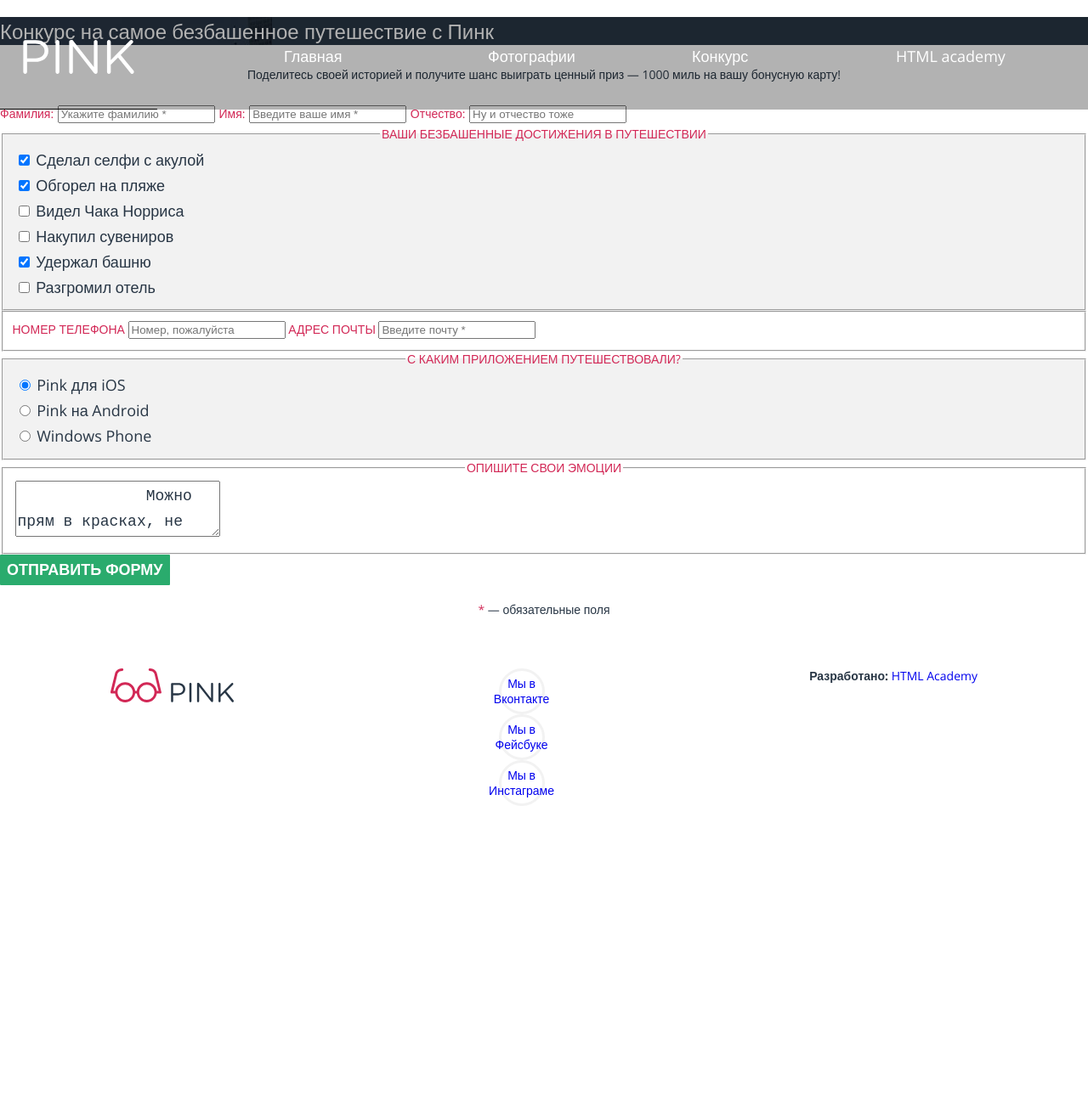
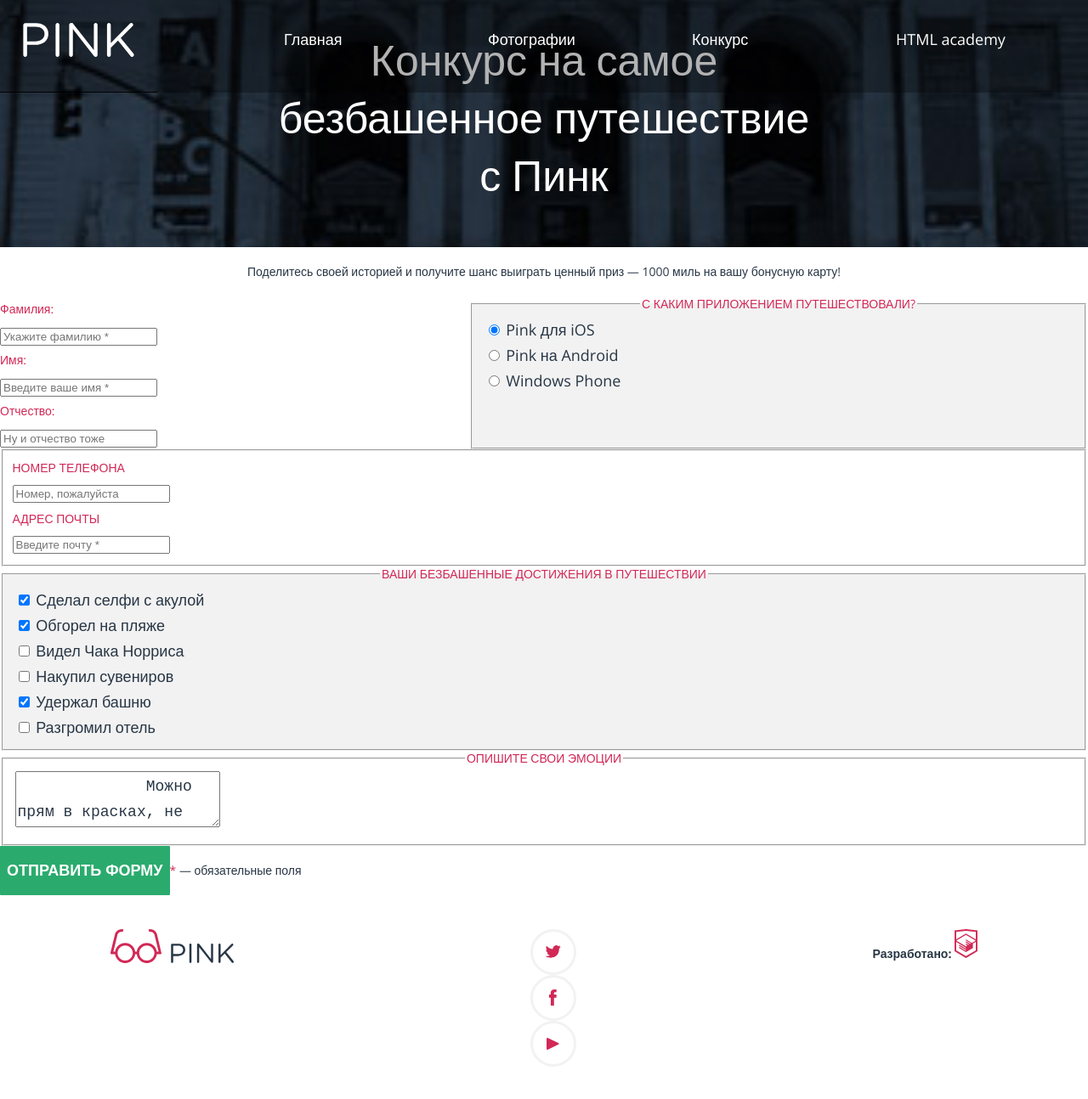
Before and after one commit to peterfeld/1391583-pink-20, a website: page source/form.html in a window 1280 px wide. Shown: the whole page at 85% size. Before the commit the page ends 999 px from the top, so only its background shows below. Drawn offline with nearby package versions, Linux system fonts and the light colour scheme; files that its build step writes are made by us from their sources.

Commit message:
Добавляет верстку страницы form

```diff
--- a/source/form.html
+++ b/source/form.html
@@ -11,7 +11,7 @@
       <a class="page-header__logo">
         <img src="img/logo-pink-white-mobile.svg" width="74" height="23" alt="Пинк">
       </a>
-      <nav class="main-nav">
+      <nav class="main-nav main-nav--opened">
         <button class="main-nav__toggle" type="button">
           <span class="visually-hidden">Открыть меню</span>
         </button>
@@ -46,22 +46,23 @@
       <h1 class="visually-hidden">Пинк: Конкурс</h1>
 
       <section class="tender">
-        <h2 class="tender__title">Конкурс на самое безбашенное путешествие с Пинк</h2>
+          <h2 class="tender__title"><div class="tender__wrapper">Конкурс на самое безбашенное путешествие с Пинк</div></h2>
         <p class="tender__text">Поделитесь своей историей и получите
           шанс выиграть ценный приз — 1000
           миль на вашу бонусную карту!</p>
 
         <form class="tender__form" action="https://echo.htmlacademy.ru" method="GET">
 
-          <label class="tender__label" for="surname">Фамилия:</label>
-          <input class="tender__input" type="text" placeholder="Укажите фамилию *" id="surname">
+          <div class="user-data">
+            <label class="user-data__label" for="surname">Фамилия:</label>
+            <input class="user-data__input" type="text" placeholder="Укажите фамилию *" id="surname">
 
-          <label class="tender__label" for="name">Имя:</label>
-          <input  class="tender__input" type="text" placeholder="Введите ваше имя *" id="name">
+            <label class="user-data__label" for="name">Имя:</label>
+            <input  class="user-data__input" type="text" placeholder="Введите ваше имя *" id="name">
 
-          <label class="tender__label" for="middle-name">Отчество:</label>
-          <input class="tender__input" type="text" placeholder="Ну и отчество тоже" id="middle-name">
-
+            <label class="user-data__label" for="middle-name">Отчество:</label>
+            <input class="user-data__input" type="text" placeholder="Ну и отчество тоже" id="middle-name">
+          </div>
           <fieldset class="record">
             <legend class="record__legend">Ваши безбашенные
             достижения в путешествии</legend>
@@ -138,6 +139,7 @@
       </section>
     </main>
 
+
     <footer class="page-footer">
       <div class="page-footer__wrapper">
         <div class="page-footer__logo">
@@ -148,19 +150,39 @@
         <div class="page-footer__social social">
           <ul class="social__list reset-list">
             <li class="social__item">
-              <a class="social__link social__link--vk" href="https://vk.com/htmlacademy" aria-label="Перейти на страницу В контакте">Мы в Вконтакте</a>
+              <a class="social__link social__link--vk" href="https://vk.com/htmlacademy" aria-label="Перейти на страницу В контакте">
+                <svg class="social__icon" version="1.0" id="Layer_1" xmlns="http://www.w3.org/2000/svg" xmlns:xlink="http://www.w3.org/1999/xlink" x="0px" y="0px" width="17.5px" height="14.663px" viewBox="0 0 17.5 14.663" enable-background="new 0 0 17.5 14.663" xml:space="preserve">
+                  <g id="W6EeEF_1_">
+                    <g>
+                      <path fill-rule="evenodd" clip-rule="evenodd" d="M11.283,0.153c1.736-0.485,3.074,0.263,3.685,1.151 c0.694-0.226,1.372-0.47,2.072-0.691c-0.004,0.841-0.538,1.478-0.883,1.727C16.861,2.506,17.5,1.86,17.5,1.86 c-0.175,0.976-1.035,1.746-1.611,1.977C15.65,10.429,12.617,14.793,5.507,14.66c-0.538,0,0.077,0-0.46,0 c-0.422,0-4.29-0.45-5.047-1.843c2.341,0.192,4.011-0.412,4.835-1.15c-0.989-0.293-2.761-0.464-3.07-2.881 c0.362,0.105,0.583,0.223,1.228,0.117C1.757,8.067,0.385,7.366,0.461,5.218c0.294,0.32,1.1,0.523,1.381,0.461 c-0.725-0.235-2.03-3.281-0.921-4.836C2.794,2.654,4.769,4.364,8.29,4.528C8.506,2.288,9.461,0.787,11.283,0.153z"/>
+                    </g>
+                  </g>
+                </svg>
+              </a>
             </li>
             <li class="social__item">
-              <a class="social__link social__link--fb" href="https://www.facebook.com/htmlacademy" aria-label="Перейти на страницу Facebook">Мы в Фейсбуке</a>
+              <a class="social__link social__link--fb" href="https://www.facebook.com/htmlacademy" aria-label="Перейти на страницу Facebook">
+                <svg class="social__icon" version="1.0" id="Layer_1" xmlns="http://www.w3.org/2000/svg" xmlns:xlink="http://www.w3.org/1999/xlink" x="0px" y="0px" width="8.673px" height="18.944px" viewBox="0 0 8.673 18.944" enable-background="new 0 0 8.673 18.944" xml:space="preserve">
+                  <path d="M6.275,3.357c0.799,0,1.599,0,2.398,0c0-1.119,0-2.238,0-3.357c-0.959,0-1.92,0-2.878,0C2.656,0.181,1.54,2.387,1.948,6.115 H0v3.517h1.958c0,3.104,0,6.208,0,9.312c1.279,0,2.558,0,3.837,0c0-3.104,0-6.208,0-9.312h2.857V6.115H5.786 C5.765,5.07,5.75,3.709,6.275,3.357z"/>
+                </svg>
+              </a>
             </li>
             <li class="social__item">
-              <a class="social__link social__link--insta" href="https://www.instagram.com/htmlacademy" aria-label="Перейти на страницу Instagram">Мы в Инстаграме</a>
+              <a class="social__link social__link--insta" href="https://www.instagram.com/htmlacademy" aria-label="Перейти на страницу Instagram">
+                <svg class="social__icon" version="1.0" id="Layer_1" xmlns="http://www.w3.org/2000/svg" xmlns:xlink="http://www.w3.org/1999/xlink" x="0px" y="0px" width="14.64px" height="13.96px" viewBox="0 0 14.64 13.96" enable-background="new 0 0 14.64 13.96" xml:space="preserve">
+                  <path d="M1.775,13.78C0.799,14.257,0,13.758,0,12.671V1.29c0-1.088,0.799-1.585,1.775-1.109l12.133,5.932 c0.975,0.478,0.975,1.258,0,1.736L1.775,13.78z"/>
+                </svg>
+              </a>
             </li>
           </ul>
         </div>
         <div class="page-footer__copyright copyright">
           <b class="copyright__text">Разработано:</b>
-          <a class="copyright__link" href="https://htmlacademy.ru/intensive/adaptive">HTML Academy</a>
+          <a class="copyright__link" href="https://htmlacademy.ru/intensive/adaptive">
+            <svg class="copyright__icon" version="1.0" id="Layer_1" xmlns="http://www.w3.org/2000/svg" xmlns:xlink="http://www.w3.org/1999/xlink" x="0px" y="0px" width="26.943px" height="34.09px" viewBox="0 0 26.943 34.09" enable-background="new 0 0 26.943 34.09" xml:space="preserve">
+              <path d="M13.62,0.017L13.472,0L0,1.412v24.661l13.472,8.017l13.43-7.99l0.042-0.026V1.412L13.62,0.017z M25.019,12.127L13.495,5.334 l-0.001-0.104L13.407,5.28l-0.088-0.056v0.109L1.925,12.118V3.147l11.547-1.212l11.547,1.212V12.127z M13.405,6.787L24.923,13.5 l-4.479,2.64l-7.093-4.221l-0.013,1.415l5.904,3.513l-0.86,0.507l-5.031-2.992l-0.013,1.415l3.827,2.275l-0.782,0.523l-3.032-1.787 l-0.013,1.413l1.852,1.091l-1.8,1.081L2.034,13.622L13.405,6.787z M1.925,15.127l11.411,6.791l0.015,1.044l-7.941-4.728L5.395,19.65 l7.979,4.796l0.017,1.076l-7.972-4.741l-0.013,1.415l8.021,4.821l0.045,0.026l8.143-4.872v-1.268l-0.011-0.148v-3.761l3.415-2.036 v10.02L13.472,31.85L1.925,24.979V15.127z"/>
+            </svg>
+          </a>
         </div>
       </div>
     </footer>
--- a/source/less/blocks/application.less
+++ b/source/less/blocks/application.less
@@ -5,6 +5,14 @@
   font-size: 18px;
   line-height: 30px;
   color: @basis-blue;
+
+  @media (min-width: @tablet-width) {
+    order: -2;
+  }
+
+  @media (min-width: @desktop-width) {
+    flex-grow: 1;
+  }
 }
 
 .application__text {
--- a/source/less/blocks/contacts-form.less
+++ b/source/less/blocks/contacts-form.less
@@ -4,9 +4,15 @@
   font-size: 14px;
   line-height: 30px;
   background-color: @basis-white;
+  order: -1;
+
+  @media (min-width: @desktop-width) {
+    width: 100%;
+  }
 }
 
 .contacts-form__label {
   text-transform: uppercase;
   color: @basis-red;
+  display: block;
 }
--- a/source/less/blocks/feedback.less
+++ b/source/less/blocks/feedback.less
@@ -1,3 +1,9 @@
+.feedback {
+  @media (min-width: @desktop-width) {
+    width: 100%
+  }
+}
+
 .feedback__title {
   font-style: normal;
   font-weight: normal;
--- a/source/less/blocks/record.less
+++ b/source/less/blocks/record.less
@@ -1,5 +1,9 @@
 .record {
   background-color: @basis-extra-grey;
+
+  @media (min-width: @desktop-width) {
+    width: 100%
+  }
 }
 
 .record__legend {
--- a/source/less/blocks/tender.less
+++ b/source/less/blocks/tender.less
@@ -7,7 +7,20 @@
   color: @basis-blue;
 }
 
+.tender__form {
+  @media (min-width: @tablet-width) {
+    display: flex;
+    flex-direction: column;
+  }
+
+  @media (min-width: @desktop-width) {
+    flex-direction: row;
+    flex-wrap: wrap;
+  }
+}
+
 .tender__title {
+  margin: 0;
   font-weight: 300;
   font-size: 24px;
   line-height: 33px;
@@ -17,6 +30,22 @@
   background-image: url(../img/bg-back-mobile@1x.jpg);
   background-color: @basis-blue;
   background-repeat: no-repeat;
+  background-position: center;
+  background-size: cover;
+  padding: 36px 46px 51px;
+
+  @media (min-width: @tablet-width) {
+    font-size: 50px;
+    line-height: 68px;
+  }
+}
+
+.tender__wrapper {
+  margin: 0 auto;
+  width: 280px;
+  @media (min-width: @tablet-width) {
+    width: 640px;
+  }
 }
 
 .tender__text {
@@ -25,13 +54,6 @@
   font-size: 14px;
   line-height: 30px;
   text-align: center;
-}
-
-.tender__label {
-  font-weight: normal;
-  font-size: 14px;
-  line-height: 30px;
-  color: @basis-red;
 }
 
 .tender__button {
--- /dev/null
+++ b/source/less/blocks/user-data.less
@@ -0,0 +1,17 @@
+.user-data__label {
+  font-weight: normal;
+  font-size: 14px;
+  line-height: 30px;
+  color: @basis-red;
+  display: block;
+}
+
+.user-data {
+  @media (min-width: @tablet-width) {
+    order: -3;
+  }
+
+  @media (min-width: @desktop-width) {
+    flex-grow: 1;
+  }
+}
--- a/source/less/style.less
+++ b/source/less/style.less
@@ -16,6 +16,7 @@
 @import "blocks/gallery.less";
 @import "blocks/editor.less";
 
+@import "blocks/user-data.less";
 @import "blocks/tender.less";
 @import "blocks/record.less";
 @import "blocks/contacts-form.less";
```
